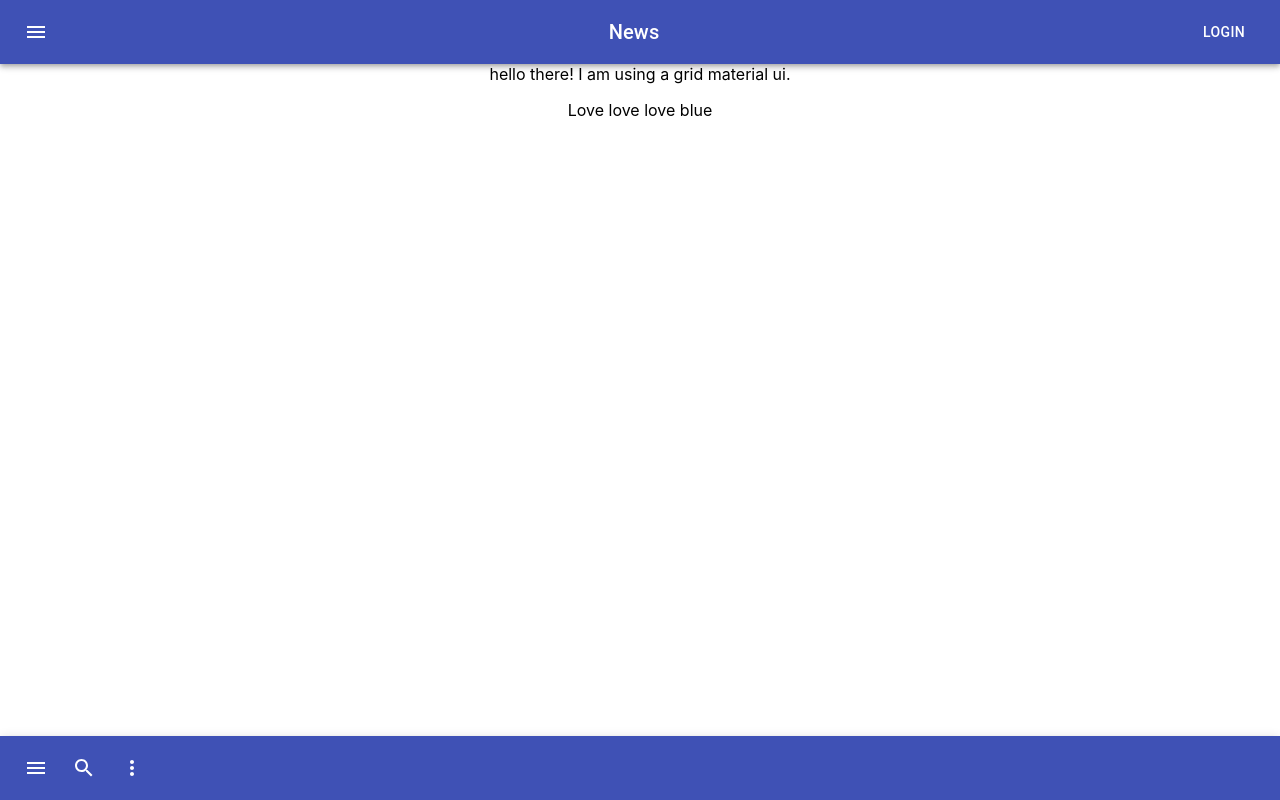
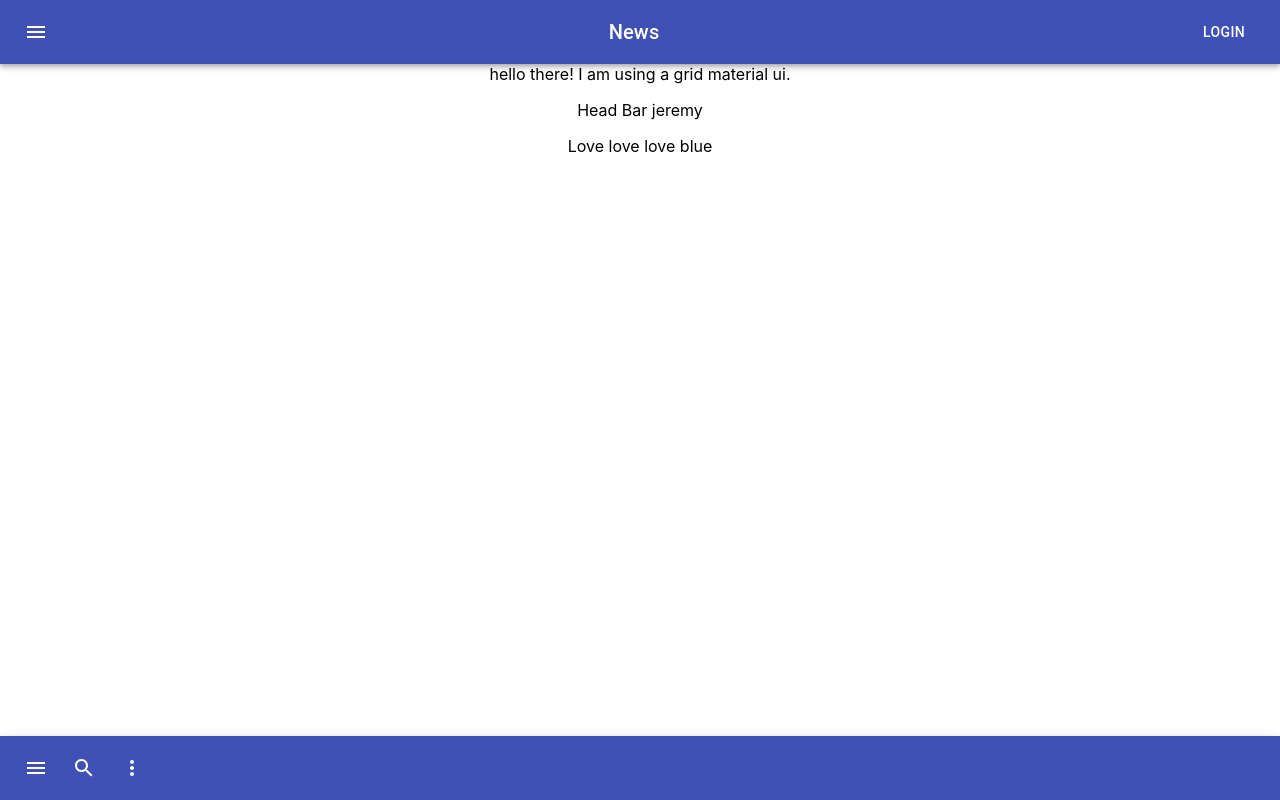
Before and after one commit to appcoreopc/rValtioTrader, a React (Create React App) app in the folder trader/: page / in a window 1280 px wide. Built offline with nearby package versions, Linux system fonts and the light colour scheme.

Commit message:
changeset

```diff
--- a/trader/src/themes/countContext.tsx
+++ b/trader/src/themes/countContext.tsx
@@ -1,10 +1,16 @@
 import React from "react";
+
+const user =  {
+    "first" : "jeremy",
+    "last" : "woo`"
+}
+
+
+const MyContext = React.createContext(user);
+
 const ThemeContext = React.createContext('light');
 
 class ThemedButton extends React.Component {
-    // Assign a contextType to read the current theme context.
-    // React will find the closest theme Provider above and use its value.
-    // In this example, the current theme is "dark".
     static contextType = ThemeContext;
     render() {
         return <div>
@@ -21,10 +27,30 @@ export const Toolbar = () => {
     );
 }
 
+
+export const TipBar = () => {
+
+    const userDetails = React.useContext(MyContext);
+
+    return (
+        <>
+        <div>
+            <p> Head Bar {userDetails.first} </p>
+        </div>
+        </>
+    );
+}
+
+
 export const Page = (props: any) => {
 
     return (
         <>
+
+        <MyContext.Provider value={user}>
+            <TipBar></TipBar>
+        </MyContext.Provider>
+
             <ThemeContext.Provider value="blue">
                 <Toolbar />
             </ThemeContext.Provider>
```
